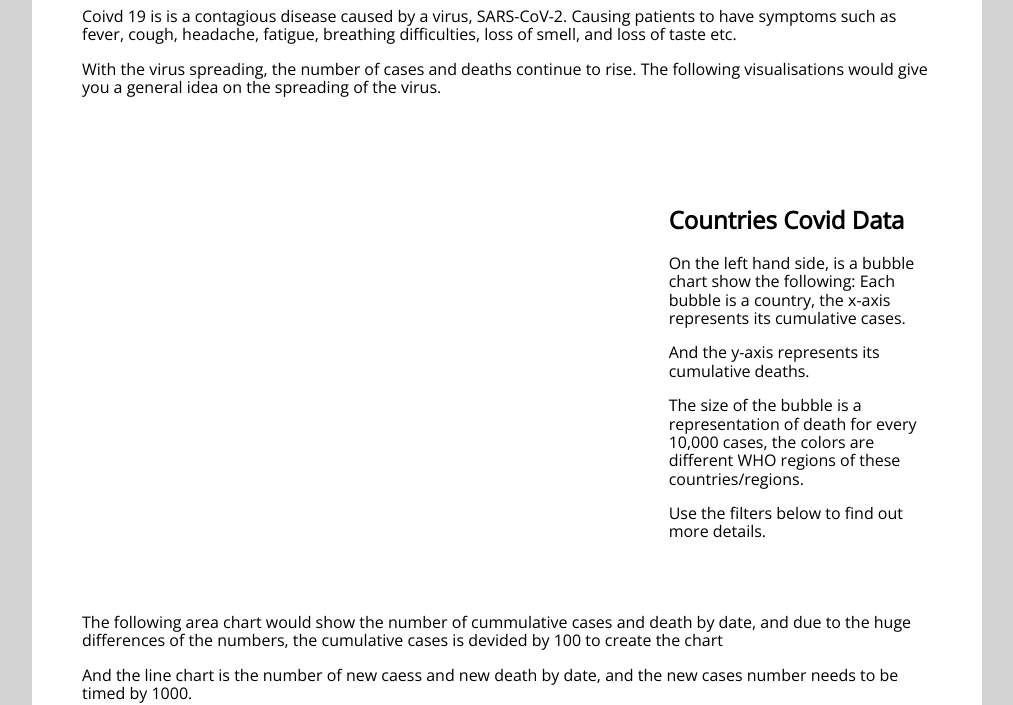
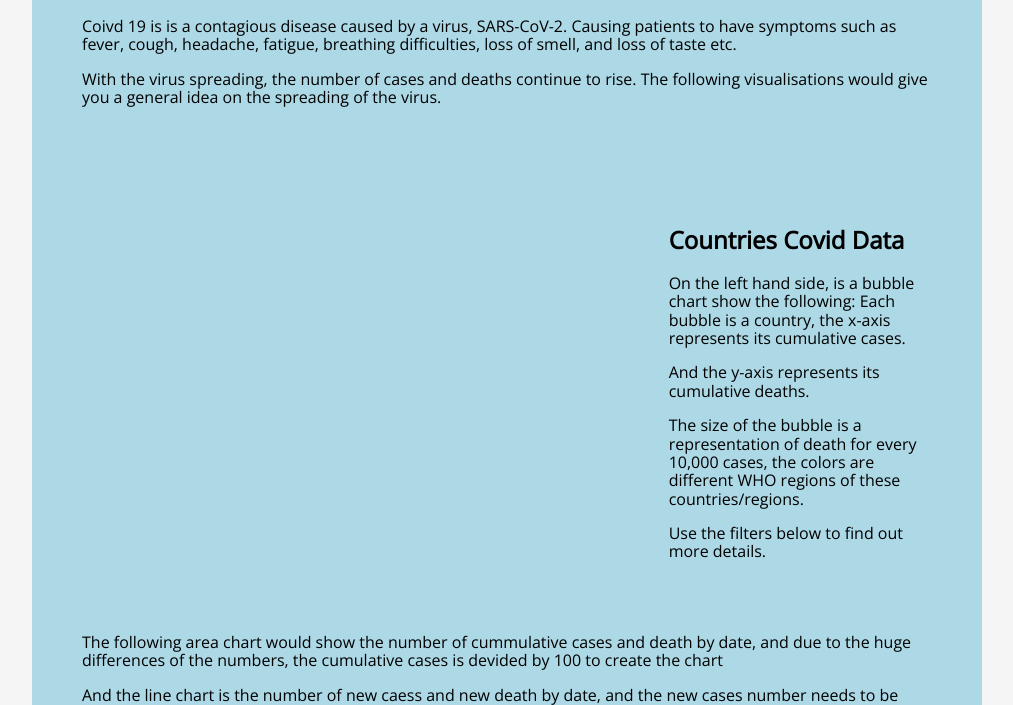
Before and after one commit to isaaczhou2/3179_2, a plain HTML site: page index.html in a window 1280 px wide. Shown: the part 134-839 px from the top of the page, without its empty margins (133-1146 px from the left). Drawn offline with nearby package versions, Linux system fonts and the light colour scheme; a script that the page names is missing.

Commit message:
Add files via upload

```diff
--- a/css/styles.css
+++ b/css/styles.css
@@ -7,12 +7,12 @@ h1 {
 }
 
 body {
-  background-color: lightgray;
+  background-color: whitesmoke;
 }
 
 .page {
   width: 850px;
-  background-color: white;
+  background-color: lightblue;
   margin: auto;
   padding: 50px;
   padding-top: 35px;
@@ -24,7 +24,7 @@ body {
 
 .description h2,
 h1 {
-  margin-top: 0px;
+  margin-top: 10px;
 }
 
 .description-right {
```
